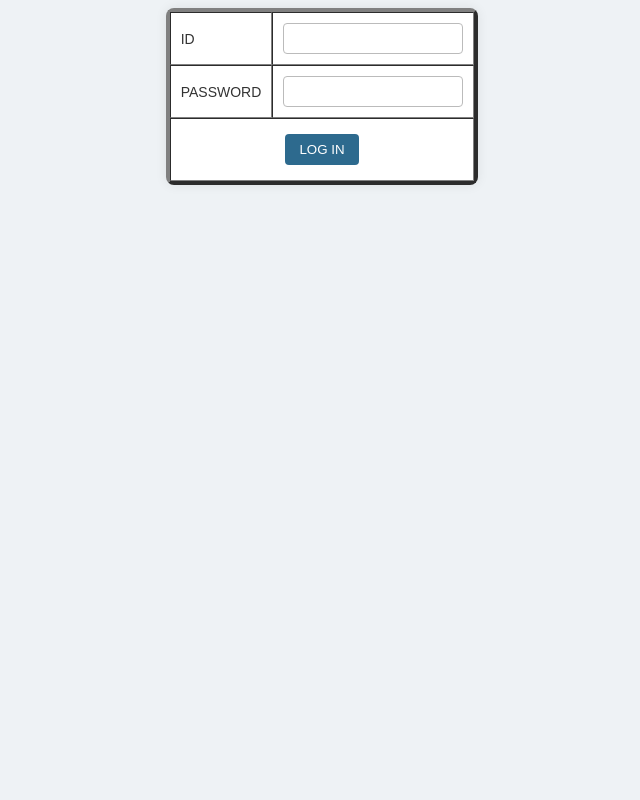
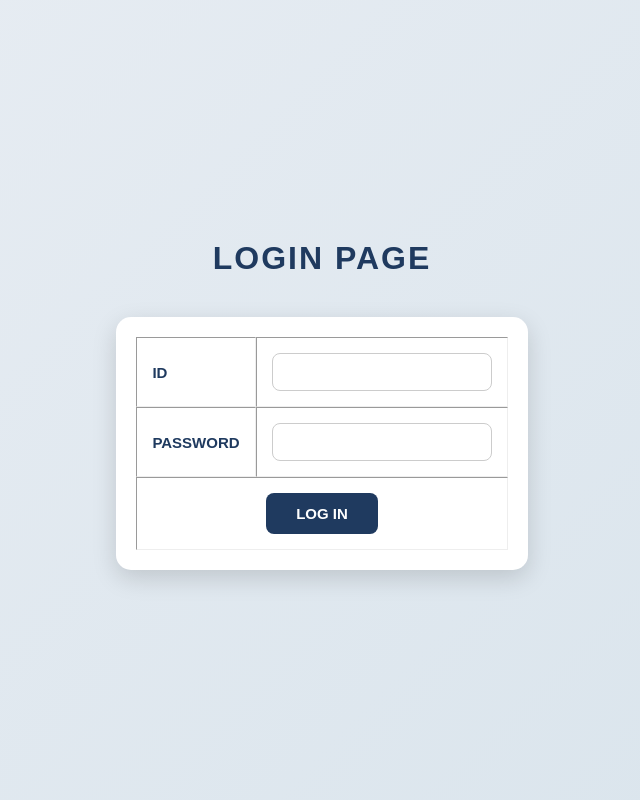
Before and after one commit to shrutidevelops/Museum-Management-System, a Flask app: template museum/templates/login.html in a window 1280 px wide. Shown: the whole page, without its empty margins (318-958 px from the left). Run offline with Flask 3, Linux system fonts and the light colour scheme; the template is opened without the code that fills it, so the values that code supplies are empty.

Commit message:
Update login.html

```diff
--- a/museum/templates/login.html
+++ b/museum/templates/login.html
@@ -4,55 +4,85 @@
     <style>
     body {
     font-family: Arial, sans-serif;
-        background-color: #eef2f5;
+    background: linear-gradient(135deg, #e8edf3, #d9e4ec);
+    margin: 0;
+    min-height: 100vh;
+
+    display: flex;
+    flex-direction: column;
+    justify-content: center;
+    align-items: center;
 }
 
 table {
-        background-color: #ffffff;
-        border-radius: 8px;
-        box-shadow: 0px 0px 12px rgba(0,0,0,0.08);
+    background: white;
+    border: none;
+    border-radius: 15px;
+    box-shadow: 0px 8px 25px rgba(0,0,0,0.15);
+    padding: 20px;
+    width: 400px;
 }
 
 td {
-        padding: 10px;
-        font-size: 14px;
+    padding: 15px;
+    font-size: 15px;
     color: #333;
 }
 
+td:first-child {
+    font-weight: bold;
+    color: #1f3a5f;
+}
+
 input {
-        width: 180px;
-        padding: 7px;
-        border-radius: 4px;
-        border: 1px solid #bbb;
+    width: 220px;
+    padding: 10px;
+    border: 1px solid #ccc;
+    border-radius: 8px;
+    font-size: 14px;
+    transition: 0.3s;
 }
 
 input:focus {
-        border-color: #4a90e2;
+    border-color: #1f3a5f;
+    box-shadow: 0 0 8px rgba(31,58,95,0.3);
     outline: none;
 }
 
 button {
-        padding: 8px 14px;
-        margin: 5px;
+    padding: 12px 30px;
     border: none;
-        border-radius: 4px;
-        background-color: #2d6a8e;
+    border-radius: 8px;
+    background-color: #1f3a5f;
     color: white;
+    font-size: 15px;
+    font-weight: bold;
     cursor: pointer;
+    transition: 0.3s;
 }
 
 button:hover {
-        background-color: #1f4e6b;
+    background-color: #162a44;
+    transform: translateY(-2px);
+    box-shadow: 0px 5px 12px rgba(0,0,0,0.2);
 }
-
 h2 {
-        text-align: center;
-        margin-top: 20px;
-        color: #2c3e50;
+    color: #1f3a5f;
+    font-size: 32px;
+    font-weight: bold;
+    letter-spacing: 2px;
+    text-transform: uppercase;
+    margin-bottom: 30px;
+    padding-bottom: 10px;
 }
 </style>
 </head>
 <body>
+    <h2>Login Page</h2>
+   <div class="header-container">
+    <div class="header-box">
+    </div>
+</div>
 
     <form method="POST" name="f">
         <table border="4" align="center" cellpadding="5" cellspacing="0">
```
Lines whose indentation alone changed are shown as unchanged.
